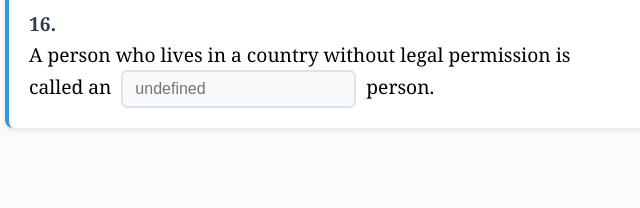
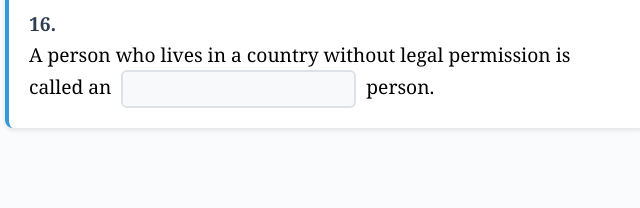
Before and after one commit to kashbur/historytest, a plain HTML site: page index.html in a window 1280 px wide. Shown: the part 533-741 px from the top of the page, 313-953 px from the left. Drawn offline with Linux system fonts and the light colour scheme.

Commit message:
Update index.html

```diff
--- a/index.html
+++ b/index.html
@@ -714,7 +714,7 @@
                             <span class="question-number" id="currentQuestionNumber">1.</span>
                             <span id="currentQuestionText">A society without laws, rules, or a functioning government is called</span>
                             <div id="currentQuestionInput">
-                                <input type="text" class="fill-blank-input" data-answer="anarchy" placeholder="your answer">
+                                <input type="text" class="fill-blank-input" data-answer="anarchy">
                             </div>
                         </div>
                     </div>
@@ -911,7 +911,6 @@
                 input.type = 'text';
                 input.className = 'fill-blank-input';
                 input.dataset.answer = inputData.answer;
-                input.placeholder = inputData.placeholder;
                 const actualQuestionIndex = testQuestions.findIndex(q => q.number === question.number);
                 input.value = userAnswers[`${actualQuestionIndex}_${index}`] || '';
                 input.addEventListener('input', () => {
```
